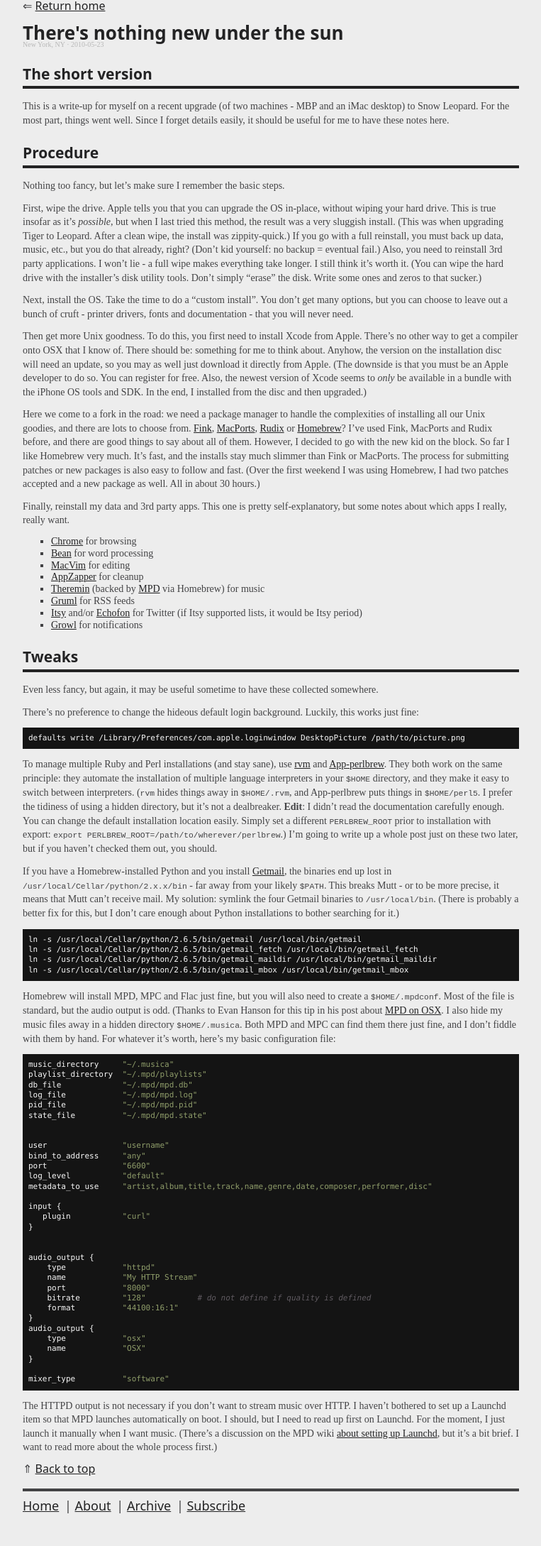
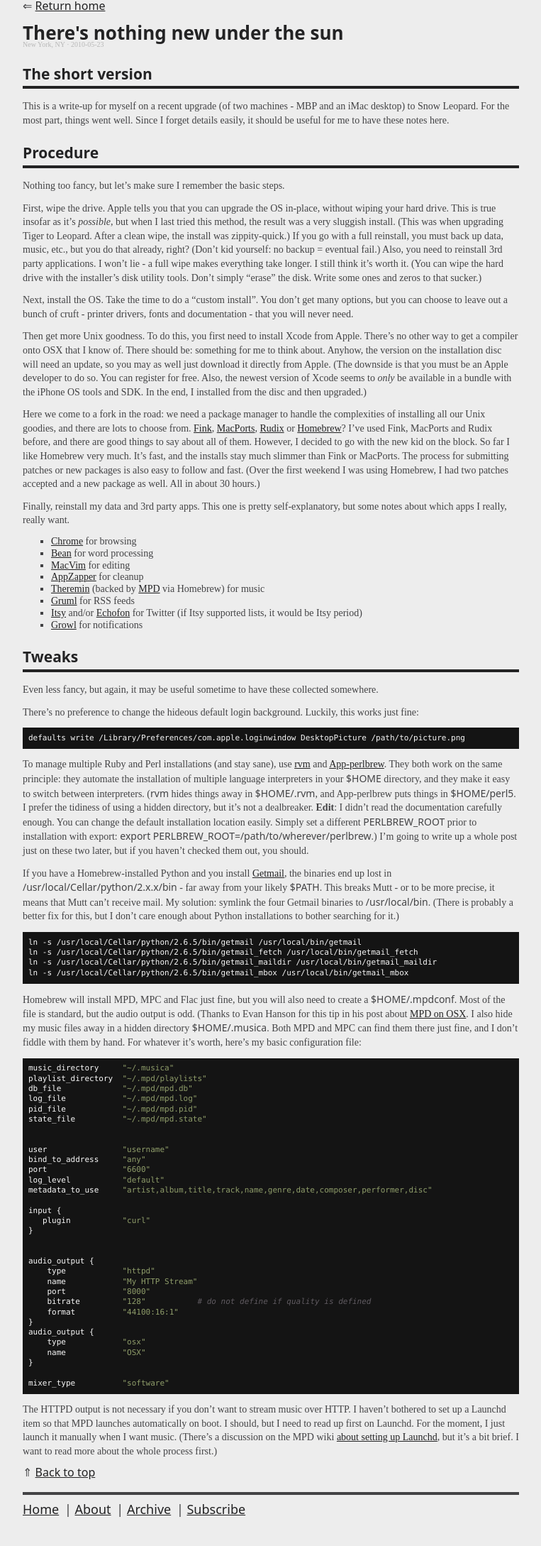
Before and after one commit to strogo/ithaca, a Jekyll site: the page built from _posts/2010-05-23-upgrade-osx.md, in a window 1280 px wide. Shown: the whole page at 71% size, without its empty margins (258-1021 px from the left). Built offline with Jekyll 4.4.1, drawn with Linux system fonts in a browser that asks for light colours; Markdown is read by kramdown in place of the engine named in the settings; comment, search, counter and statistics services are not loaded.

Commit message:
CSS for code

```diff
--- a/css/screen.css
+++ b/css/screen.css
@@ -89,6 +89,10 @@ p {
 
 }
 
+code { font-family: "deva-ideal-1", "deva-ideal-2", sans; }
+
+p code { font-size: 100%; }
+
 blockquote { margin: 10px 30px 10px 40px; }
 
 ul, ol { margin-left: 40px; font-size: 1.4em; line-height: 1.2; }
```
